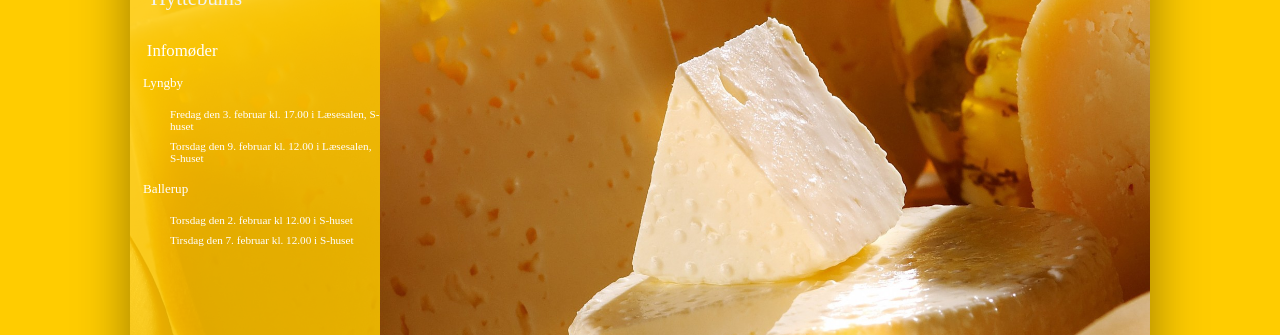
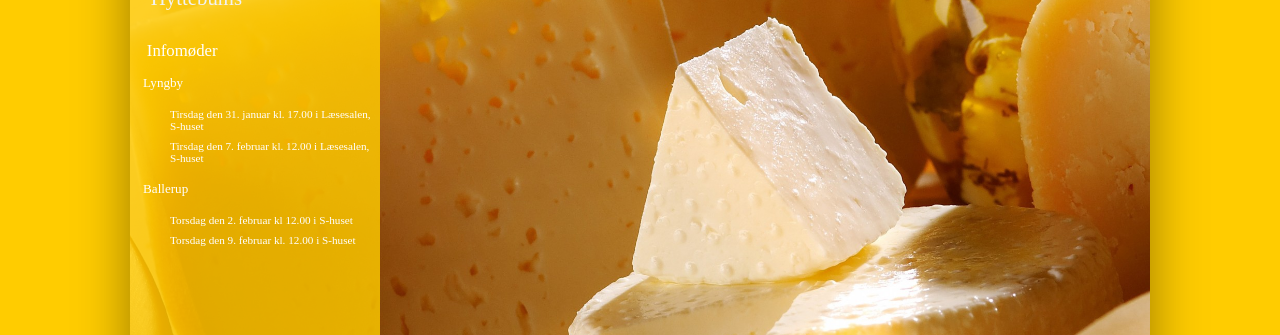
Before and after one commit to KABSDTU/kabsdtu.github.io, a Jekyll site: the page built from ansog-som-hyttebums.md, in a window 1280 px wide. Shown: the part 404-739 px from the top of the page. Built offline with Jekyll 4.4.1, drawn with Linux system fonts in a browser that asks for light colours; some web fonts are replaced.

Commit message:
Update default.html

```diff
--- a/_layouts/default.html
+++ b/_layouts/default.html
@@ -56,13 +56,13 @@
                 <h2>Infomøder</h2>
                 <h3>Lyngby</h3>
                 <ul>
-                    <li>Fredag den 3. februar kl. 17.00 i Læsesalen, S-huset </li>
-                    <li>Torsdag den 9. februar kl. 12.00 i Læsesalen, S-huset</li>
+                    <li>Tirsdag den 31. januar kl. 17.00 i Læsesalen, S-huset </li>
+                    <li>Tirsdag den 7. februar kl. 12.00 i Læsesalen, S-huset</li>
                 </ul>
                 <h3>Ballerup</h3>
                 <ul>
                     <li>Torsdag den 2. februar kl 12.00 i S-huset</li>
-                    <li>Tirsdag den 7. februar kl. 12.00 i S-huset</li>
+                    <li>Torsdag den 9. februar kl. 12.00 i S-huset</li>
                 </ul>
                 </aside>
             </header>
```
